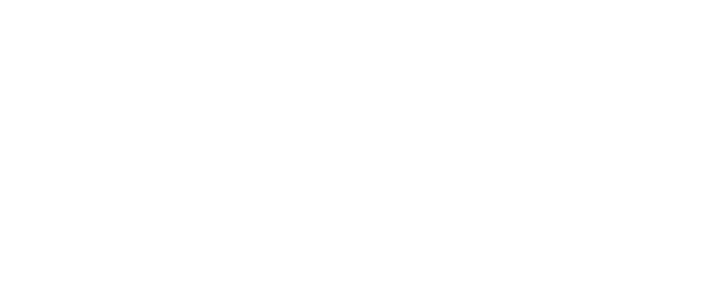
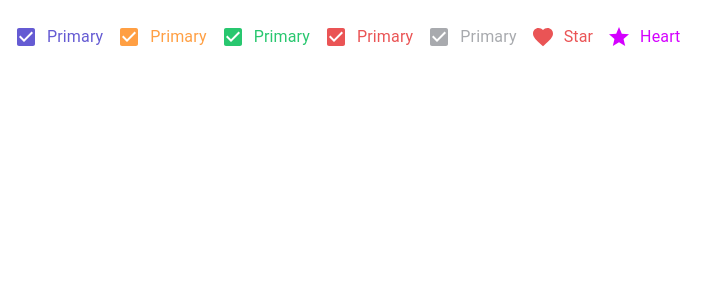
Before and after one commit to optigo-app/orail-vuexy-components-theme, a React (Create React App) app: page /CheckBoxes in a window 1280 px wide. Before the commit this address had no page. Shown: the top 300 px of the page, without its empty margins (0-726 px from the left). Built offline with nearby package versions, Linux system fonts and the light colour scheme; what @mui/x-tree-view, axios-mock-adapter would draw is missing.

Commit message:
checkboxes added

```diff
--- a/package.json
+++ b/package.json
@@ -6,6 +6,7 @@
     "@emotion/react": "^11.11.3",
     "@emotion/styled": "^11.11.0",
     "@iconify/react": "^4.1.1",
+    "@mui/icons-material": "^5.15.4",
     "@mui/lab": "^5.0.0-alpha.160",
     "@mui/material": "^5.15.4",
     "@mui/styled-engine-sc": "^6.0.0-alpha.12",
--- a/src/App.js
+++ b/src/App.js
@@ -20,6 +20,7 @@
 import AutoCompleteMain from "./components/autocomplete/AutoCompleteMain";
 import PaginationParts from "./components/PaginationParts/PaginationParts";
 import SelectDropDowns from "./components/SelectDropDowns/SelectDropDowns";
+import CheckBoxes from "./components/CheckBoxes/CheckBoxes";
 
 export default function App() {
   return (
@@ -45,6 +46,7 @@
         <Route path="/autoComplete" element={<AutoCompleteMain />} />
         <Route path="/PaginationParts" element={<PaginationParts />} />
         <Route path="/SelectDropDowns" element={<SelectDropDowns />} />
+        <Route path="/CheckBoxes" element={<CheckBoxes />} />
       </Routes>
     </BrowserRouter>
   );
--- a/src/colorVariables/index.js
+++ b/src/colorVariables/index.js
@@ -1,9 +1,15 @@
 export const WHITE = "white";
 export const INFO = "#00CFE8";
 export const SUCCESS = "#28C76F";
+export const LIGHTSUCCESS = "#28C76F29";
 export const ERROR = "#EA5455";
+export const LIGHTERROR = "#EA545529";
 export const WARNING = "#FF9F43";
+export const LIGHTWARNING = "#FF9F4329";
 export const PRIMARY = "#655BD3";
 export const LIGHTPRIMARY = "#7367F028";
 export const SECONDARY = "#A8AAAE";
-export const LIGHTSECONDARY = "#28C76F28";
+export const LIGHTSECONDARY = "#A8AAAE29";
+export const PINK = "#D81B60";
+export const PURPLEPINK = "#d400ff";
+export const LIGHTPURPLEPINK = "#fadfff";
--- /dev/null
+++ b/src/components/CheckBoxes/CheckBoxes.jsx
@@ -0,0 +1,144 @@
+import { Checkbox, FormControlLabel, FormGroup } from "@mui/material";
+import React from "react";
+import {
+  ERROR,
+  LIGHTERROR,
+  LIGHTPRIMARY,
+  LIGHTPURPLEPINK,
+  LIGHTSECONDARY,
+  LIGHTSUCCESS,
+  LIGHTWARNING,
+  PRIMARY,
+  PURPLEPINK,
+  SECONDARY,
+  SUCCESS,
+  WARNING,
+} from "../../colorVariables";
+import FavoriteBorder from "@mui/icons-material/FavoriteBorder";
+import Favorite from "@mui/icons-material/Favorite";
+import StarIcon from "@mui/icons-material/Star";
+import StarBorderIcon from "@mui/icons-material/StarBorder";
+
+const CheckBoxes = () => {
+  const chstyle = {
+    "&.Mui-checked": {
+      color: `${PRIMARY}`, // Change the color when checked
+    },
+    "&.Mui-checked:hover": {
+      backgroundColor: `${LIGHTPRIMARY}`, // Change the background color when checked and hovered
+    },
+  };
+  const chstyle2 = {
+    "&.Mui-checked": {
+      color: `${WARNING}`, // Change the color when checked
+    },
+    "&.Mui-checked:hover": {
+      backgroundColor: `${LIGHTWARNING}`, // Change the background color when checked and hovered
+    },
+  };
+  const chstyle3 = {
+    "&.Mui-checked": {
+      color: `${SUCCESS}`, // Change the color when checked
+    },
+    "&.Mui-checked:hover": {
+      backgroundColor: `${LIGHTSUCCESS}`, // Change the background color when checked and hovered
+    },
+  };
+  const chstyle4 = {
+    "&.Mui-checked": {
+      color: `${ERROR}`, // Change the color when checked
+    },
+    "&.Mui-checked:hover": {
+      backgroundColor: `${LIGHTERROR}`, // Change the background color when checked and hovered
+    },
+  };
+  const chstyle5 = {
+    "&.Mui-checked": {
+      color: `${SECONDARY}`, // Change the color when checked
+    },
+    "&.Mui-checked:hover": {
+      backgroundColor: `${LIGHTSECONDARY}`, // Change the background color when checked and hovered
+    },
+  };
+  const chstyle6 = {
+    "&.Mui-checked": {
+      color: `${PURPLEPINK}`, // Change the color when checked
+    },
+    "&.Mui-checked:hover": {
+      backgroundColor: `${LIGHTPURPLEPINK} !important`, // Change the background color when checked and hovered
+    },
+  };
+  return (
+    <div>
+      <div style={{ margin: "1rem" }}>
+        <FormGroup row>
+          <div>
+            <FormControlLabel
+              label="Primary"
+              control={
+                <Checkbox defaultChecked name="color-primary" sx={chstyle} />
+              }
+              sx={{ color: `${PRIMARY}` }}
+            />
+            <FormControlLabel
+              label="Primary"
+              control={
+                <Checkbox defaultChecked name="color-primary" sx={chstyle2} />
+              }
+              sx={{ color: `${WARNING}` }}
+            />
+            <FormControlLabel
+              label="Primary"
+              control={
+                <Checkbox defaultChecked name="color-primary" sx={chstyle3} />
+              }
+              sx={{ color: `${SUCCESS}` }}
+            />
+            <FormControlLabel
+              label="Primary"
+              control={
+                <Checkbox defaultChecked name="color-primary" sx={chstyle4} />
+              }
+              sx={{ color: `${ERROR}` }}
+            />
+            <FormControlLabel
+              label="Primary"
+              control={
+                <Checkbox defaultChecked name="color-primary" sx={chstyle5} />
+              }
+              sx={{ color: `${SECONDARY}` }}
+            />
+            <FormControlLabel
+              label="Star"
+              sx={{ color: `${ERROR}` }}
+              control={
+                <Checkbox
+                  defaultChecked
+                  name="size-small"
+                  icon={<FavoriteBorder />}
+                  checkedIcon={<Favorite />}
+                  sx={chstyle4}
+                />
+              }
+            />
+            <FormControlLabel
+              label="Heart"
+              sx={{ color: `${PURPLEPINK}` }}
+              control={
+                <Checkbox
+                  defaultChecked
+                  name="size-small"
+                  icon={<StarBorderIcon />}
+                  checkedIcon={<StarIcon />}
+                  sx={chstyle6}
+                />
+              }
+            />
+          </div>
+        </FormGroup>
+      </div>
+    </div>
+  );
+};
+
+export default CheckBoxes;
--- a/src/components/Index.js
+++ b/src/components/Index.js
@@ -23,6 +23,7 @@
             <li><Link to='/autoComplete'>AutoComplete</Link></li>
             <li><Link to='/PaginationParts'>PaginationParts</Link></li>
             <li><Link to='/SelectDropDowns'>SelectDropDowns</Link></li>
+            <li><Link to='/CheckBoxes'>CheckBoxes</Link></li>
         </ul>
     </div>
   )
--- a/src/components/SelectDropDowns/MultipleSelects.jsx
+++ b/src/components/SelectDropDowns/MultipleSelects.jsx
@@ -45,7 +45,12 @@
     setPersonNameNative(value);
   };
   const customStyle = {
-    "& .MuiPaper-root.MuiList-root.MuiButtonBase-root.MuiMenuItem-root.Mui-selected" : {
+    // "& .MuiPaper-root.MuiList-root.MuiButtonBase-root.MuiMenuItem-root.Mui-selected" : {
+    //     backgroundColor:`${PRIMARY} !important`,
+    //     color:`${WHITE}`,
+
+    // }
+    "& .MuiButtonBase-root-MuiMenuItem-root.Mui-selected" : {
         backgroundColor:`${PRIMARY} !important`,
         color:`${WHITE}`,
 
@@ -79,19 +84,18 @@
           fullWidth
           label="Chip"
           id="select-multiple-chip"
-          customBorderColor= {`${PRIMARY}`}
           SelectProps={{
             MenuProps,
             multiple: true,
             value: personName,
             onChange: (e) => handleChange(e),
             renderValue: (selected) => (
-              <Box sx={{ display: "flex", flexWrap: "wrap", borderColor:`${PRIMARY}` }}>
+              <Box sx={{ display: "flex", flexWrap: "wrap" }}>
                 {selected?.map((value) => (
                   <Chip
                     key={value}
                     label={value}
-                    sx={{ m: 0.75, backgroundColor:`${PRIMARY}`, color:`${WHITE}` }}
+                    sx={{ m: 0.75 }}
 
                   />
                 ))}
```
Also changed, not shown: 1 other file (tests, documents, lock files or other folders).
